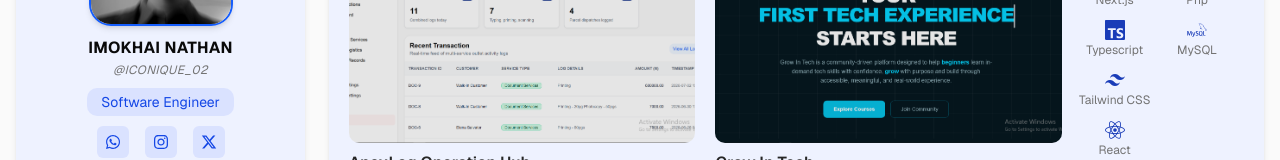
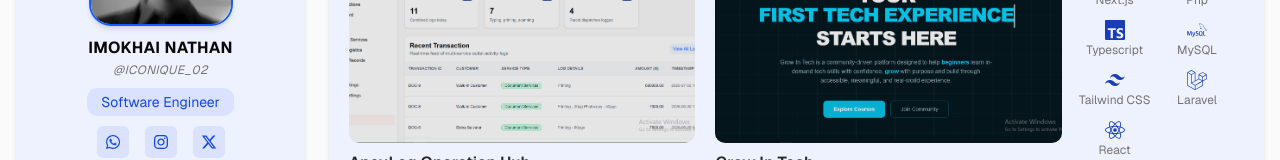
Before and after one commit to IcoNique-01/My-portfolio, a Next.js app: page /projects in a window 1280 px wide. Shown: the part 154-314 px from the top of the page. Built offline with nearby package versions, Linux system fonts and the light colour scheme.

Commit message:
Added Laravel to Backend Stack

```diff
--- a/app/(main)/projects/ProjectRS.tsx
+++ b/app/(main)/projects/ProjectRS.tsx
@@ -14,6 +14,7 @@ import {
   SiTypescript,
   SiNextdotjs,
   SiMysql,
+  SiLaravel,
 } from "react-icons/si";
 
 const frontIcon: Record<string, React.ComponentType<any>> = {
@@ -29,6 +30,7 @@ const frontIcon: Record<string, React.ComponentType<any>> = {
 const backIcon: Record<string, React.ComponentType<any>> = {
   FaPhp,
   SiMysql,
+  SiLaravel,
 };
 
 const ProjectRS = () => {
@@ -80,6 +82,11 @@ const ProjectRS = () => {
       id: 1,
       name: "MySQL",
       icon: "SiMysql",
+    },
+    {
+      id: 2,
+      name: "Laravel",
+      icon: "SiLaravel",
     },
   ];
 
--- a/app/(main)/resume/Skills.tsx
+++ b/app/(main)/resume/Skills.tsx
@@ -27,6 +27,7 @@ interface skillProp {
   name: string;
   mastery: number;
   icon: string;
+  core: boolean;
 }
 
 const sideIcon: Record<string, React.ComponentType<any>> = {
```
